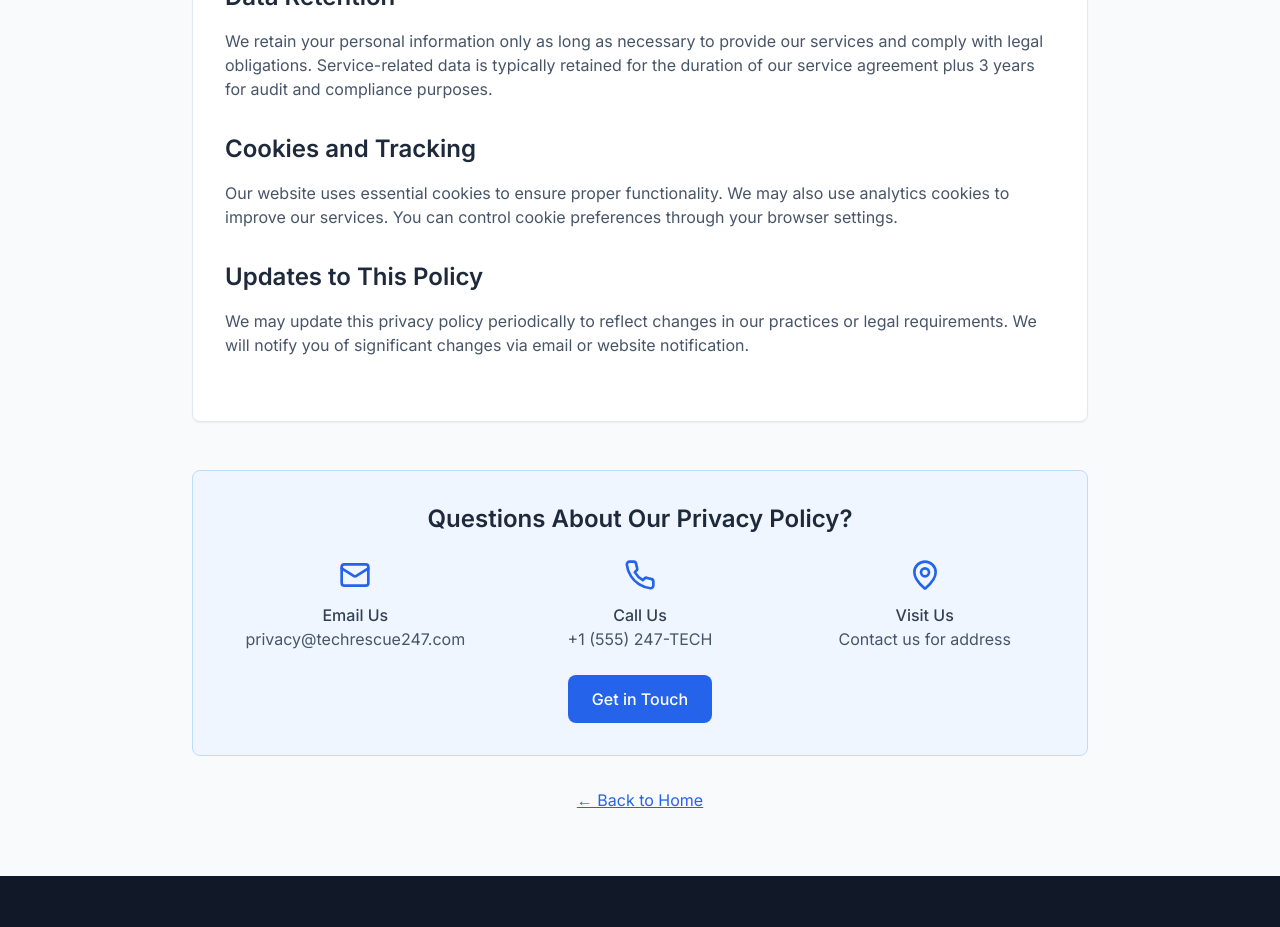
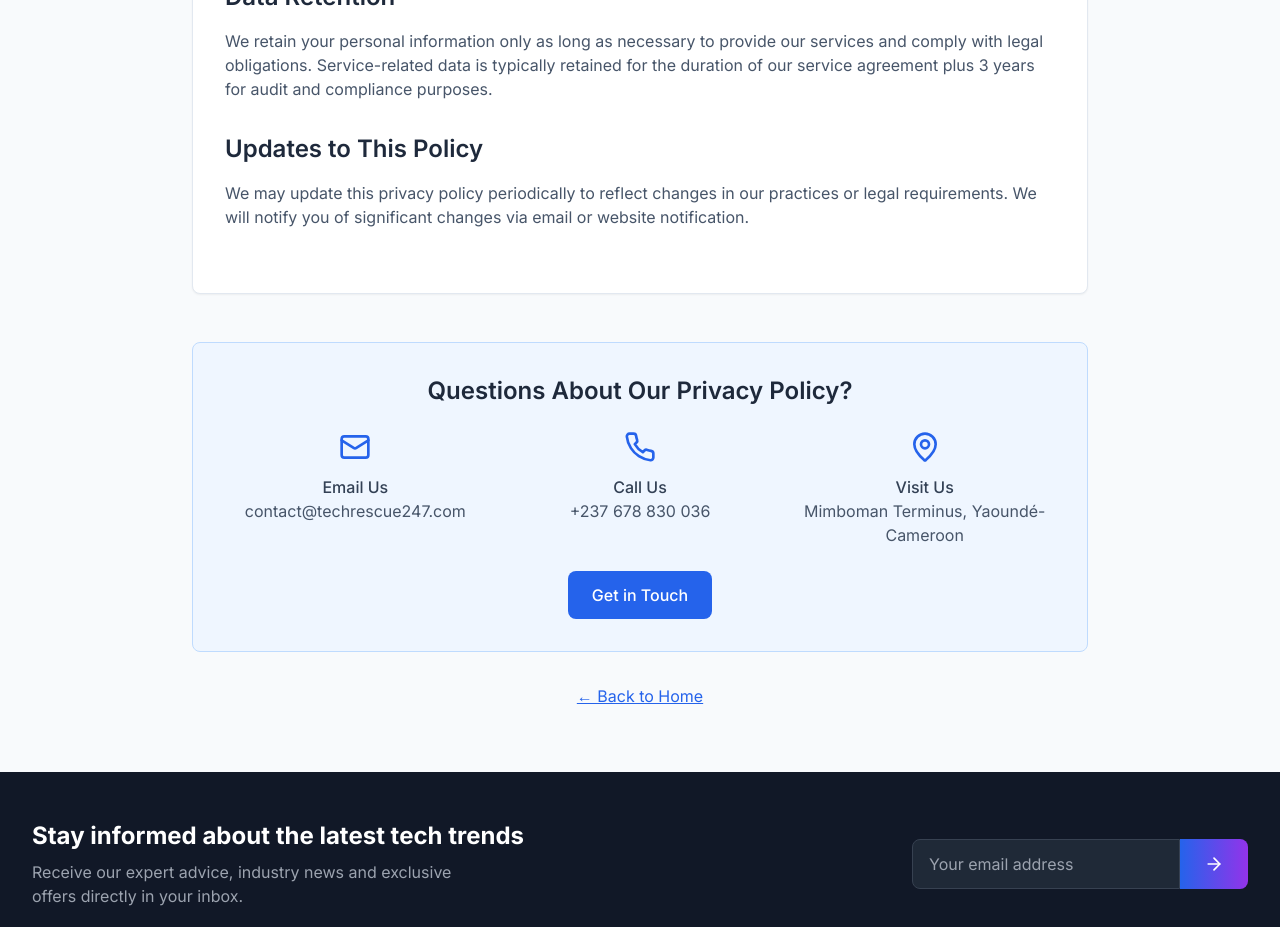
Before and after one commit to parfait-code/Techrescue237, a Next.js app: page /policy in a window 1280 px wide. Shown: the part 1920-2847 px from the top of the page. Built offline with nearby package versions, Linux system fonts and the light colour scheme.

Commit message:
working on policy

```diff
--- a/app/legal/page.tsx
+++ b/app/legal/page.tsx
@@ -341,7 +341,7 @@ export default function LegalPage() {
             <div className="text-center">
               <Phone className="w-8 h-8 text-blue-600 mx-auto mb-3" />
               <p className="text-slate-700 font-medium">Main Office</p>
-              <p className="text-slate-600">+237 678 830 036 </p>
+              <p className="text-slate-600">+237 678 830 036</p>
             </div>
             <div className="text-center">
               <MapPin className="w-8 h-8 text-blue-600 mx-auto mb-3" />
--- a/app/policy/page.tsx
+++ b/app/policy/page.tsx
@@ -192,7 +192,7 @@ export default function PrivacyPage() {
               </div>
             </section>
 
-            <section className="mb-8">
+            {/* <section className="mb-8">
               <h2 className="text-2xl font-semibold text-slate-800 mb-4">
                 Cookies and Tracking
               </h2>
@@ -204,7 +204,7 @@ export default function PrivacyPage() {
                   browser settings.
                 </p>
               </div>
-            </section>
+            </section> */}
 
             <section className="mb-8">
               <h2 className="text-2xl font-semibold text-slate-800 mb-4">
@@ -230,17 +230,19 @@ export default function PrivacyPage() {
             <div className="text-center">
               <Mail className="w-8 h-8 text-blue-600 mx-auto mb-3" />
               <p className="text-slate-700 font-medium">Email Us</p>
-              <p className="text-slate-600">privacy@techrescue247.com</p>
+              <p className="text-slate-600">contact@techrescue247.com</p>
             </div>
             <div className="text-center">
               <Phone className="w-8 h-8 text-blue-600 mx-auto mb-3" />
               <p className="text-slate-700 font-medium">Call Us</p>
-              <p className="text-slate-600">+1 (555) 247-TECH</p>
+              <p className="text-slate-600">+237 678 830 036</p>
             </div>
             <div className="text-center">
               <MapPin className="w-8 h-8 text-blue-600 mx-auto mb-3" />
               <p className="text-slate-700 font-medium">Visit Us</p>
-              <p className="text-slate-600">Contact us for address</p>
+              <p className="text-slate-600">
+                Mimboman Terminus, Yaoundé-Cameroon
+              </p>
             </div>
           </div>
           <div className="text-center mt-6">
--- a/app/services/[service]/ServiceDetailPage.tsx
+++ b/app/services/[service]/ServiceDetailPage.tsx
@@ -210,12 +210,13 @@ const ServiceDetailPage: React.FC<ServiceDetailPageProps> = ({
               >
                 Process
               </TabsTrigger>
-              <TabsTrigger
+
+              {/* <TabsTrigger
                 value="pricing"
                 className="text-slate-700 data-[state=active]:bg-blue-600 data-[state=active]:text-white"
               >
                 Pricing
-              </TabsTrigger>
+              </TabsTrigger> */}
               <TabsTrigger
                 value="faq"
                 className="text-slate-700 data-[state=active]:bg-blue-600 data-[state=active]:text-white"
@@ -287,7 +288,7 @@ const ServiceDetailPage: React.FC<ServiceDetailPageProps> = ({
               </div>
             </TabsContent>
 
-            <TabsContent value="pricing" className="mt-8">
+            {/* <TabsContent value="pricing" className="mt-8">
               <div className="bg-white p-8 rounded-lg shadow-sm border border-gray-200">
                 <h3 className="text-2xl font-bold text-slate-900 mb-8 text-center">
                   Pricing Tailored to Your Needs
@@ -349,7 +350,7 @@ const ServiceDetailPage: React.FC<ServiceDetailPageProps> = ({
                   ))}
                 </div>
               </div>
-            </TabsContent>
+            </TabsContent> */}
 
             <TabsContent value="faq" className="mt-8">
               <div className="max-w-3xl mx-auto bg-white p-8 rounded-lg shadow-sm border border-gray-200">
```
